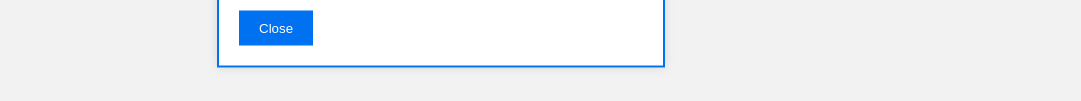
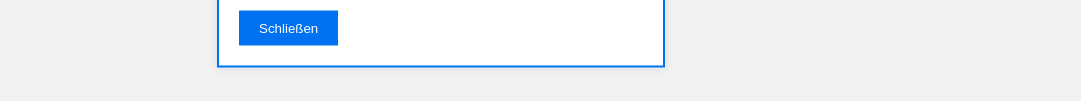
Before and after one commit to Max-42/MatGame, a plain HTML site: page index.html in a window 1280 px wide. Both pictures are taken after a click on the element 1248 px from the left and 766 px from the top of the page. Shown: the part 581-682 px from the top of the page, without its empty margins (199-1280 px from the left). Drawn offline with Linux system fonts and the light colour scheme.

Commit message:
Update index.html

```diff
--- a/index.html
+++ b/index.html
@@ -64,7 +64,7 @@
 
         <div id="qrCodePopup">
             <img src="./qr-code.png" alt="QR Code">
-            <button id="closePopup">Close</button>
+            <button id="closePopup">Schließen</button>
         </div>
 
 
```
